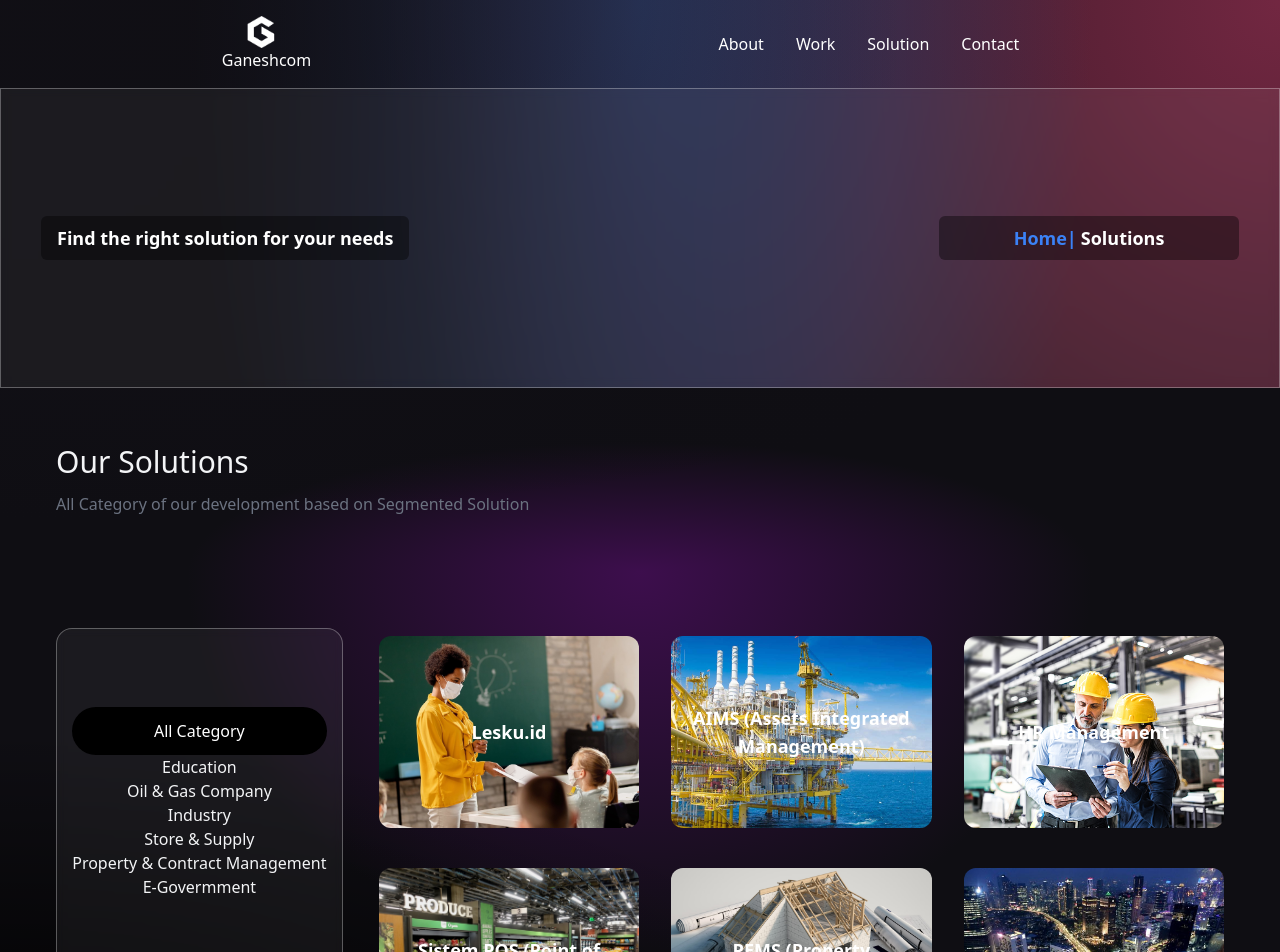
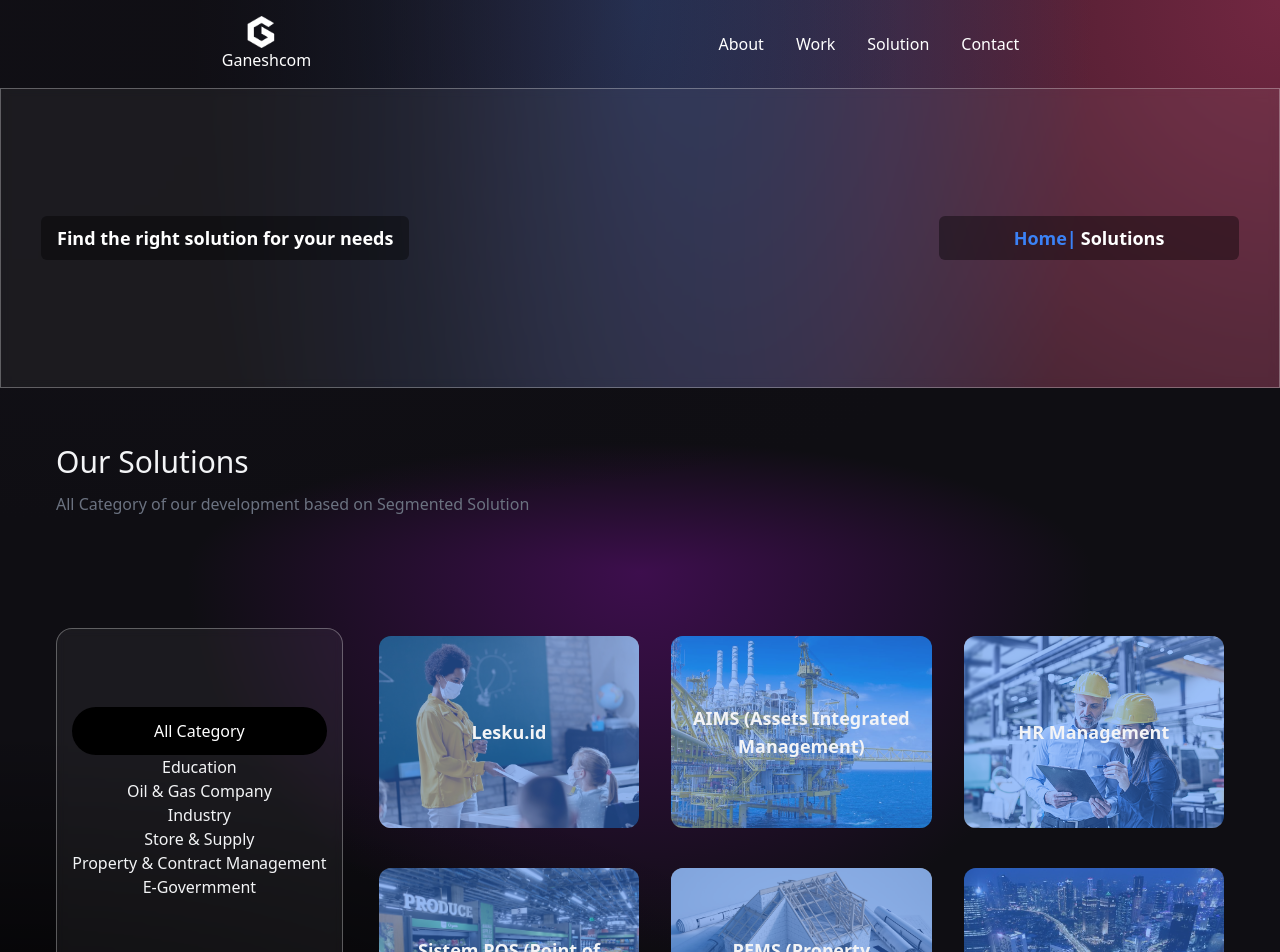
Before and after one commit to fahrezaraharjo/renew-ganeshcom, a React (Vite) app: page /solution in a window 1280 px wide. Shown: the top 952 px of the page. Built offline with nearby package versions, Linux system fonts and the light colour scheme.

Commit message:
adding animation and bg into contact

```diff
--- a/src/Pages/Solution/SolutionPage.jsx
+++ b/src/Pages/Solution/SolutionPage.jsx
@@ -37,13 +37,13 @@
                             <Link to={`/solutions/${item.id}`} className='text-purple-800 font-bold mt-2 hover:text-blue-700'>
                                 <div className='relative' key={index}>
                                     <motion.div
-                                        className='absolute rounded-xl inset-0 bg-gradient-to-tr bg-opacity-50 text-white p-4 hover:opacity-0 transition-opacity duration-500 ease-in-out items-center flex justify-center'
+                                        className='absolute rounded-xl inset-0 bg-blue-500 bg-opacity-50 text-white p-4 hover:opacity-0 transition-opacity duration-500 ease-in-out items-center flex justify-center'
                                         initial={{ opacity: 1 }}
                                         animate={{ opacity: 1 }}
                                         whileHover={{ opacity: 0 }}
-                                        transition={{ duration: 0.5 }}
+                                        transition={{ duration: 0.3 }}
                                     >
-                                        <h2 className='text-lg text-center font-bold'>{item.name}</h2>
+                                        <h2 className='text-lg text-center font-bold text-gray-100'>{item.name}</h2>
                                     </motion.div>
                                     <motion.img
                                         src={item.img}
@@ -52,7 +52,7 @@
                                         initial={{ opacity: 1 }}
                                         animate={{ opacity: 1 }}
                                         whileHover={{ opacity: 0.1 }}
-                                        transition={{ duration: 0.1 }}
+                                        transition={{ duration: 0.3 }}
                                     />
                                 </div>
                             </Link>
--- a/src/Sections/Welcome.jsx
+++ b/src/Sections/Welcome.jsx
@@ -7,7 +7,7 @@
 const Welcome = () => {
   return (
     <div className="p-4">
-      <motion.div initial={{ opacity: 0 }} animate={{ opacity: 1 }} transition={{ duration: 0.6, ease: "easeInOut" }}>
+      <motion.div initial={{ opacity: 0 }} animate={{ opacity: 1 }} transition={{ duration: 1.5, ease: "easeInOut" }}>
         <div className="w-full mx-auto flex flex-row md:flex-row justify-center items-center py-16 md:py-32 px-6 md:px-0">
           <div className="white-glassmorphism shadow-lg rounded-lg flex flex-col md:flex-row w-full p-4">
             <div className="w-full md:w-1/2 h-full">
```
